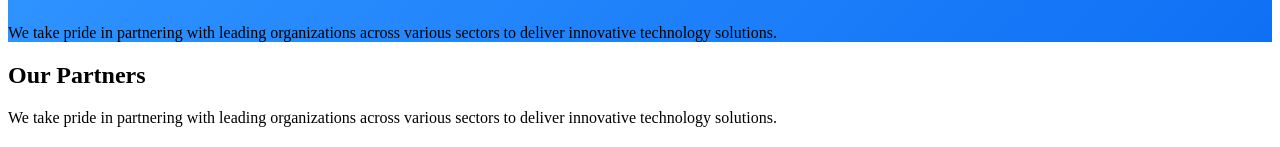
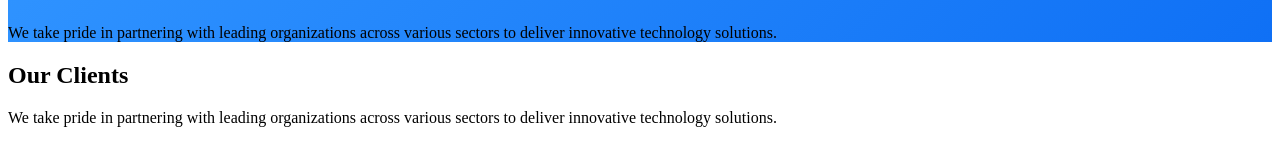
Before and after one commit to nhlalala-corporate/nhlalalacorpwebsite, a Nuxt app: page /clients in a window 1280 px wide. Shown: the part 309-456 px from the top of the page. Built offline with nearby package versions, Linux system fonts and the light colour scheme.

Commit message:
Update clients.vue

```diff
--- a/app/pages/clients.vue
+++ b/app/pages/clients.vue
@@ -13,7 +13,7 @@
     <section class="py-20 bg-gray-50 dark:bg-dark-900 transition-colors duration-300">
       <div class="container mx-auto px-4">
         <div class="text-center mb-16 fade-in">
-          <h2 class="text-3xl md:text-4xl font-bold text-gray-800 dark:text-white mb-4">Our Partners</h2>
+          <h2 class="text-3xl md:text-4xl font-bold text-gray-800 dark:text-white mb-4">Our Clients</h2>
           <div class="h-1 w-20 bg-primary-600 mx-auto"></div>
           <p class="text-lg text-gray-600 dark:text-gray-400 mt-6 max-w-3xl mx-auto">
             We take pride in partnering with leading organizations across various sectors to deliver innovative technology solutions.
```
